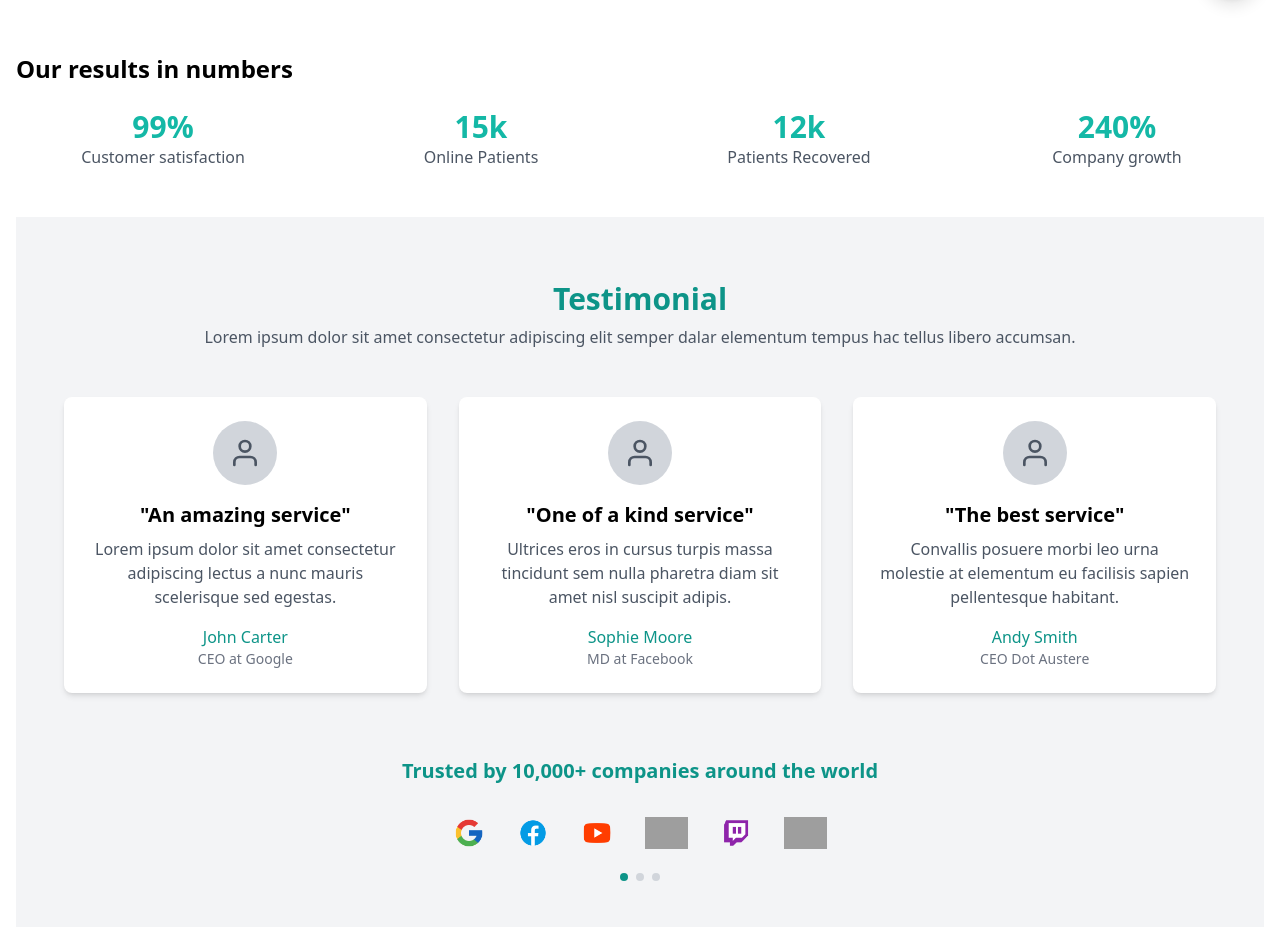
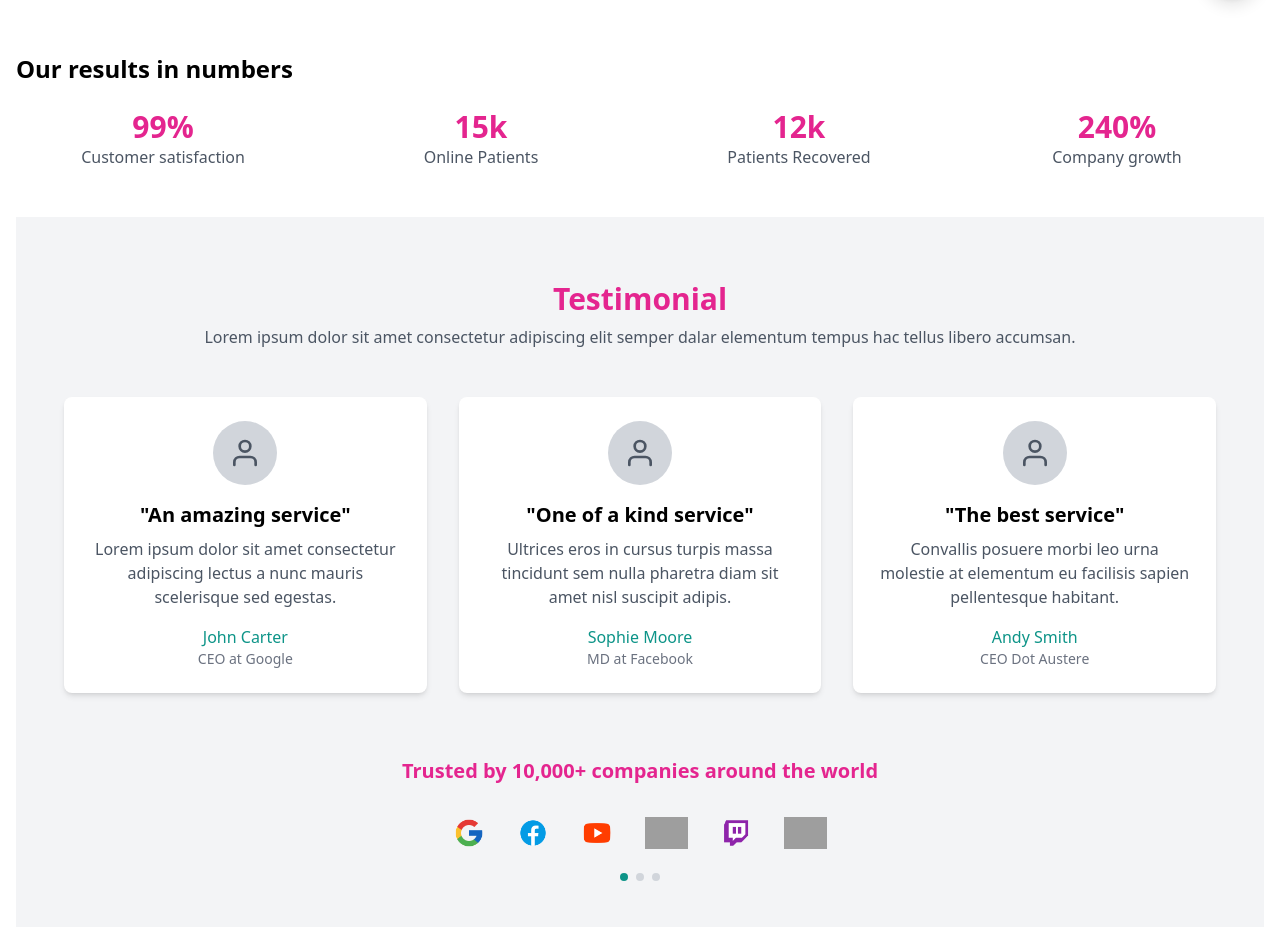
Before and after one commit to davidongora/femihub-site, a React (Vite) app in the folder client/: page /doctor in a window 1280 px wide. Shown: the part 785-1712 px from the top of the page. Built offline with nearby package versions, Linux system fonts and the light colour scheme; grey boxes are pictures that could not be loaded.

Commit message:
Merge Conflic fix on doctor consult as well ass Product section

```diff
--- a/client/src/components/DoctorConsult.jsx
+++ b/client/src/components/DoctorConsult.jsx
@@ -99,7 +99,7 @@ const ResultsSection = () => {
 const ResultCard = ({ number, text }) => {
   return (
     <div className="text-center">
-      <p className="text-3xl font-bold text-teal-500">{number}</p>
+      <p className="text-3xl font-bold text-custom-pink">{number}</p>
       <p className="text-gray-600">{text}</p>
     </div>
   );
@@ -145,7 +145,7 @@ const TestimonialSection = () => {
   return (
     <section className="py-16 px-4 bg-gray-100">
       <div className="max-w-6xl mx-auto">
-        <h2 className="text-3xl font-bold text-center text-teal-600 mb-2">
+        <h2 className="text-3xl font-bold text-center text-custom-pink mb-2">
           Testimonial
         </h2>
         <p className="text-center text-gray-600 mb-12">
@@ -188,7 +188,7 @@ const TestimonialCard = ({ quote, content, name, position, image }) => {
 const TrustedCompanies = ({ companies }) => {
   return (
     <div className="mb-16">
-      <h3 className="text-xl font-semibold text-center text-teal-600 mb-8">
+      <h3 className="text-xl font-semibold text-center text-custom-pink mb-8">
         Trusted by 10,000+ companies around the world
       </h3>
       <div className="flex flex-wrap justify-center items-center gap-8">
--- a/client/src/components/ProductSection.jsx
+++ b/client/src/components/ProductSection.jsx
@@ -37,15 +37,24 @@ const ProductSection = ({ title }) => {
     fetchProducts();
   }, []);
 
-  const totalPages = Math.ceil(products.length / itemsPerPage);
-  const currentProducts = products.slice(
+  let currentProducts = []
+  let totalPages = 0
+
+  if (products.length > 0) {
+    totalPages = Math.ceil(products.length / itemsPerPage);
+
+    currentProducts = products.slice(
       (currentPage - 1) * itemsPerPage,
       currentPage * itemsPerPage
     );
+  }
+
 
   const handlePageChange = (page) => {
     setCurrentPage(page);
   };
+
+  console.log(currentProducts, "products")
 
   return (
     <div className="py-8">
@@ -57,14 +66,13 @@ const ProductSection = ({ title }) => {
       ) : currentProducts.length > 0 ? (
         <>
           <div className="grid grid-cols-2 md:grid-cols-3 xl:grid-cols-4 gap-2 md:gap-4">
-            {currentProducts.map((product, index) => (
-              <ProductCard key={index} {...product} />
-            ))}
+            {currentProducts.map((product, index) => {
+              return (<ProductCard key={index} {...product} />)
+            })}
           </div>
           <div className="flex justify-center mt-8">
             <button
-              className={`mx-1 px-3 py-2 rounded-md ${
-                currentPage === 1 ? "bg-gray-300" : "bg-custom-pink text-white"
+              className={`mx-1 px-3 py-2 rounded-md ${currentPage === 1 ? "bg-gray-300" : "bg-custom-pink text-white"
                 }`}
               onClick={() => handlePageChange(currentPage - 1)}
               disabled={currentPage === 1}
@@ -74,8 +82,7 @@ const ProductSection = ({ title }) => {
             {Array.from({ length: totalPages }, (_, i) => i + 1).map((page) => (
               <button
                 key={page}
-                className={`mx-1 px-3 py-2 rounded-md ${
-                  currentPage === page
+                className={`mx-1 px-3 py-2 rounded-md ${currentPage === page
                   ? "bg-custom-pink text-white"
                   : "bg-gray-300"
                   }`}
@@ -85,8 +92,7 @@ const ProductSection = ({ title }) => {
               </button>
             ))}
             <button
-              className={`mx-1 px-3 py-2 rounded-md ${
-                currentPage === totalPages
+              className={`mx-1 px-3 py-2 rounded-md ${currentPage === totalPages
                 ? "bg-gray-300"
                 : "bg-custom-pink text-white"
                 }`}
```
Lines whose indentation alone changed are shown as unchanged.
